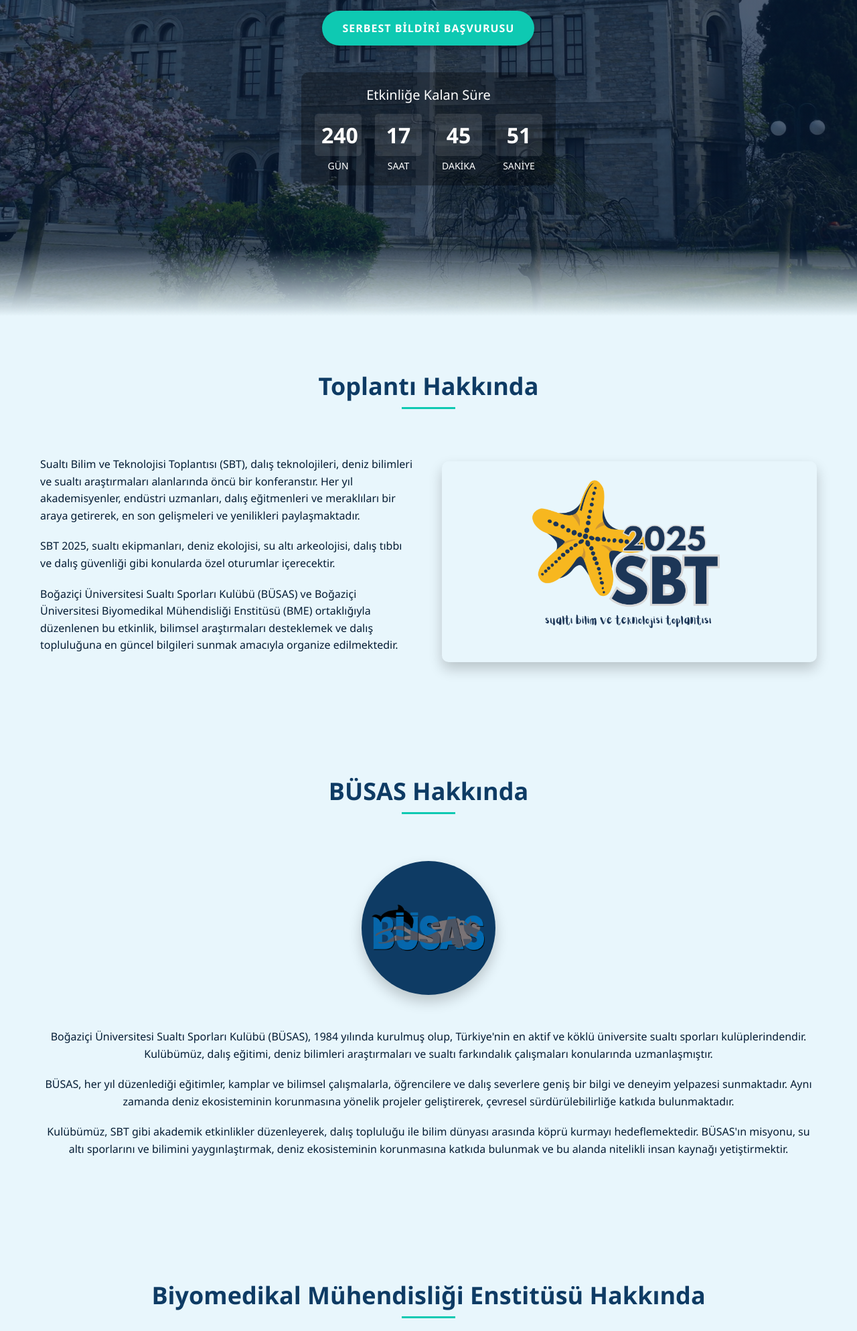
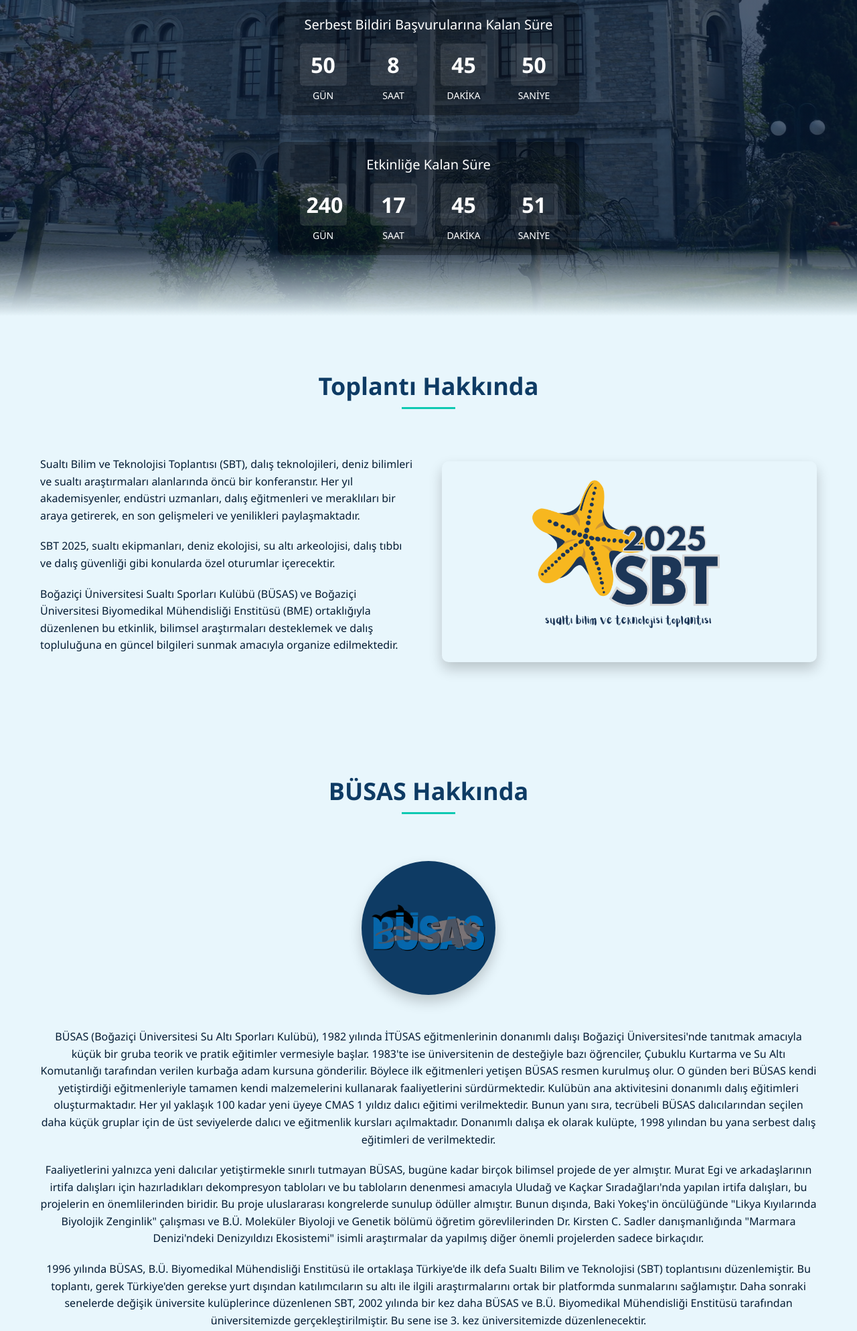
Before and after one commit to boray/sbt-website, a plain HTML site: page index.html in a window 1280 px wide. Shown: the part 328-2316 px from the top of the page at 67% size. Drawn offline with Linux system fonts and the light colour scheme.

Commit message:
new counter

```diff
--- a/index.html
+++ b/index.html
@@ -38,6 +38,10 @@
             <a href="https://forms.gle/DqxC4u2AMxP85pim9" class="cta-button" target="_blank">Serbest Bildiri Başvurusu</a>
         </div>
         <div class="countdown-container">
+            <h3>Serbest Bildiri Başvurularına Kalan Süre</h3>
+            <div class="abstract-countdown"></div>
+        </div>
+        <div class="countdown-container">
             <h3>Etkinliğe Kalan Süre</h3>
             <div class="countdown"></div>
         </div>
@@ -68,9 +72,9 @@
                 <img src="busas_logo_2025.png" alt="BÜSAS Logo" style="width:90%; height:90%; object-fit:contain;">
             </div>
             <div class="busas-text">
-                <p>Boğaziçi Üniversitesi Sualtı Sporları Kulübü (BÜSAS), 1984 yılında kurulmuş olup, Türkiye'nin en aktif ve köklü üniversite sualtı sporları kulüplerindendir. Kulübümüz, dalış eğitimi, deniz bilimleri araştırmaları ve sualtı farkındalık çalışmaları konularında uzmanlaşmıştır.</p>
-                <p>BÜSAS, her yıl düzenlediği eğitimler, kamplar ve bilimsel çalışmalarla, öğrencilere ve dalış severlere geniş bir bilgi ve deneyim yelpazesi sunmaktadır. Aynı zamanda deniz ekosisteminin korunmasına yönelik projeler geliştirerek, çevresel sürdürülebilirliğe katkıda bulunmaktadır.</p>
-                <p>Kulübümüz, SBT gibi akademik etkinlikler düzenleyerek, dalış topluluğu ile bilim dünyası arasında köprü kurmayı hedeflemektedir. BÜSAS'ın misyonu, su altı sporlarını ve bilimini yaygınlaştırmak, deniz ekosisteminin korunmasına katkıda bulunmak ve bu alanda nitelikli insan kaynağı yetiştirmektir.</p>
+                <p>BÜSAS (Boğaziçi Üniversitesi Su Altı Sporları Kulübü), 1982 yılında İTÜSAS eğitmenlerinin donanımlı dalışı Boğaziçi Üniversitesi'nde tanıtmak amacıyla küçük bir gruba teorik ve pratik eğitimler vermesiyle başlar. 1983'te ise üniversitenin de desteğiyle bazı öğrenciler, Çubuklu Kurtarma ve Su Altı Komutanlığı tarafından verilen kurbağa adam kursuna gönderilir. Böylece ilk eğitmenleri yetişen BÜSAS resmen kurulmuş olur. O günden beri BÜSAS kendi yetiştirdiği eğitmenleriyle tamamen kendi malzemelerini kullanarak faaliyetlerini sürdürmektedir. Kulübün ana aktivitesini donanımlı dalış eğitimleri oluşturmaktadır. Her yıl yaklaşık 100 kadar yeni üyeye CMAS 1 yıldız dalıcı eğitimi verilmektedir. Bunun yanı sıra, tecrübeli BÜSAS dalıcılarından seçilen daha küçük gruplar için de üst seviyelerde dalıcı ve eğitmenlik kursları açılmaktadır. Donanımlı dalışa ek olarak kulüpte, 1998 yılından bu yana serbest dalış eğitimleri de verilmektedir.  </p>
+                <p>Faaliyetlerini yalnızca yeni dalıcılar yetiştirmekle sınırlı tutmayan BÜSAS, bugüne kadar birçok bilimsel projede de yer almıştır. Murat Egi ve arkadaşlarının irtifa dalışları için hazırladıkları dekompresyon tabloları ve bu tabloların denenmesi amacıyla Uludağ ve Kaçkar Sıradağları'nda yapılan irtifa dalışları, bu projelerin en önemlilerinden biridir. Bu proje uluslararası kongrelerde sunulup ödüller almıştır. Bunun dışında, Baki Yokeş'in öncülüğünde "Likya Kıyılarında Biyolojik Zenginlik" çalışması ve B.Ü. Moleküler Biyoloji ve Genetik bölümü öğretim görevlilerinden Dr. Kirsten C. Sadler danışmanlığında "Marmara Denizi'ndeki Denizyıldızı Ekosistemi" isimli araştırmalar da yapılmış diğer önemli projelerden sadece birkaçıdır. </p>
+                <p>1996 yılında BÜSAS, B.Ü. Biyomedikal Mühendisliği Enstitüsü ile ortaklaşa Türkiye'de ilk defa Sualtı Bilim ve Teknolojisi (SBT) toplantısını düzenlemiştir. Bu toplantı, gerek Türkiye'den gerekse yurt dışından katılımcıların su altı ile ilgili araştırmalarını ortak bir platformda sunmalarını sağlamıştır. Daha sonraki senelerde değişik üniversite kulüplerince düzenlenen SBT, 2002 yılında bir kez daha BÜSAS ve B.Ü. Biyomedikal Mühendisliği Enstitüsü tarafından üniversitemizde gerçekleştirilmiştir. Bu sene ise 3. kez üniversitemizde düzenlenecektir.</p>
             </div>
         </div>
     </section>
--- a/script.js
+++ b/script.js
@@ -187,16 +187,22 @@ window.addEventListener('scroll', animateOnScroll);
 
 // Countdown to event
 const eventDate = new Date('2025-11-22T09:00:00');
+const abstractDeadline = new Date('2025-05-15T23:59:59');
 
 function updateCountdown() {
-    const countdownElement = document.querySelector('.countdown');
+    updateSpecificCountdown('.countdown', eventDate, 'Etkinlik başladı!');
+    updateSpecificCountdown('.abstract-countdown', abstractDeadline, 'Başvuru süresi doldu!');
+}
+
+function updateSpecificCountdown(selector, targetDate, expiredMessage) {
+    const countdownElement = document.querySelector(selector);
     if (!countdownElement) return;
 
     const now = new Date();
-    const diff = eventDate.getTime() - now.getTime();
+    const diff = targetDate.getTime() - now.getTime();
 
     if (diff <= 0) {
-        countdownElement.innerHTML = '<div class="countdown-item">Etkinlik başladı!</div>';
+        countdownElement.innerHTML = `<div class="countdown-item">${expiredMessage}</div>`;
         return;
     }
 
@@ -227,8 +233,8 @@ function updateCountdown() {
 
 // Initialize page when DOM is loaded
 document.addEventListener('DOMContentLoaded', function() {
-    // Check if countdown element exists and update it
-    if (document.querySelector('.countdown')) {
+    // Check if countdown elements exist and update them
+    if (document.querySelector('.countdown') || document.querySelector('.abstract-countdown')) {
         updateCountdown();
         setInterval(updateCountdown, 1000);
     }
--- a/styles.css
+++ b/styles.css
@@ -143,6 +143,8 @@ body {
     background-color: rgba(0, 0, 0, 0.3);
     border-radius: 10px;
     z-index: 2;
+    width: 100%;
+    max-width: 450px;
 }
 
 .countdown-container h3 {
@@ -151,10 +153,11 @@ body {
     font-weight: 500;
 }
 
-.countdown {
+.countdown, .abstract-countdown {
     display: flex;
     justify-content: center;
-    gap: 20px;
+    gap: 10px;
+    flex-wrap: nowrap;
 }
 
 .countdown-item {
@@ -162,6 +165,7 @@ body {
     flex-direction: column;
     align-items: center;
     min-width: 70px;
+    flex: 1;
 }
 
 .countdown-number {
@@ -593,13 +597,12 @@ footer {
         height: 300px;
     }
 
-    .countdown {
-        flex-wrap: wrap;
+    .countdown, .abstract-countdown {
+        gap: 5px;
     }
 
     .countdown-item {
         min-width: 60px;
-        margin-bottom: 15px;
     }
 
     .countdown-number {
```
